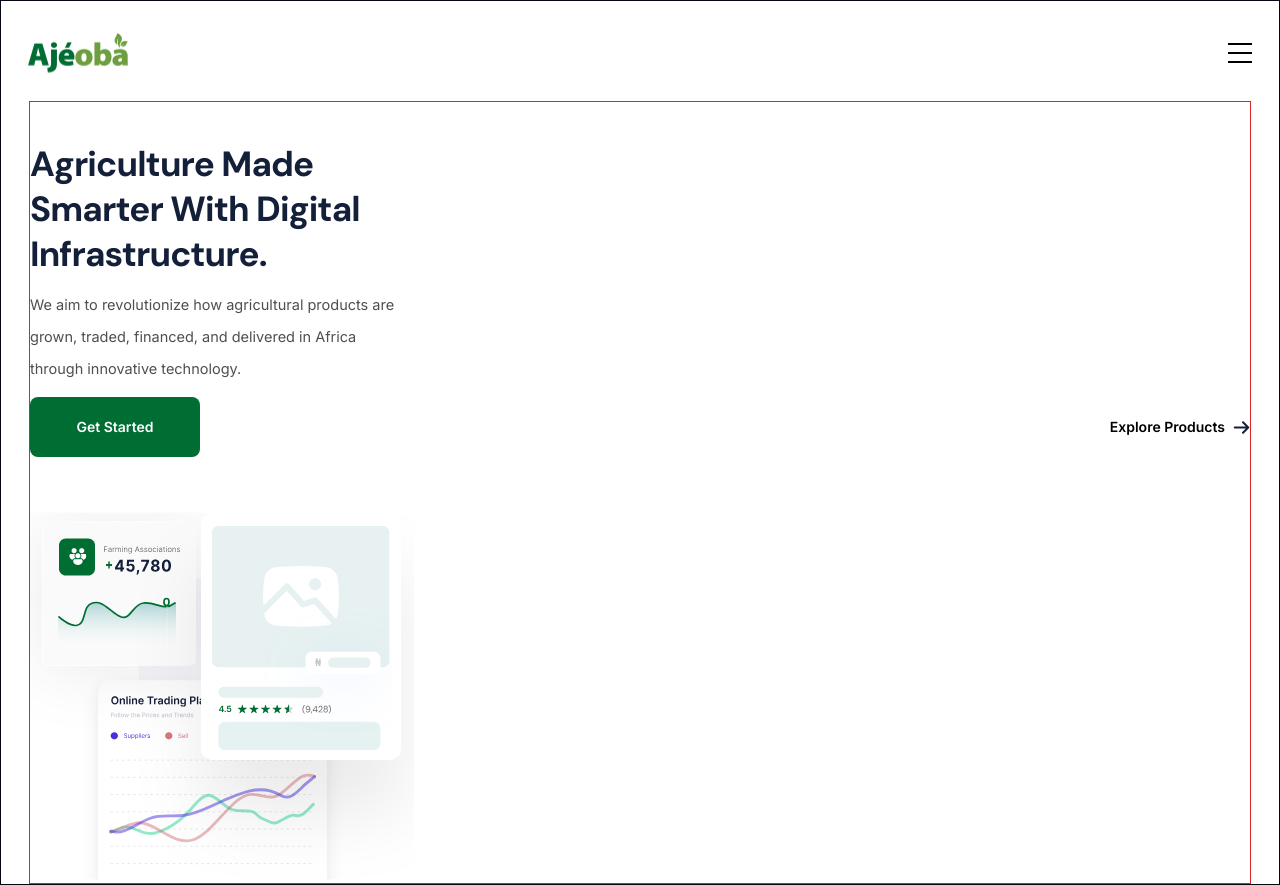
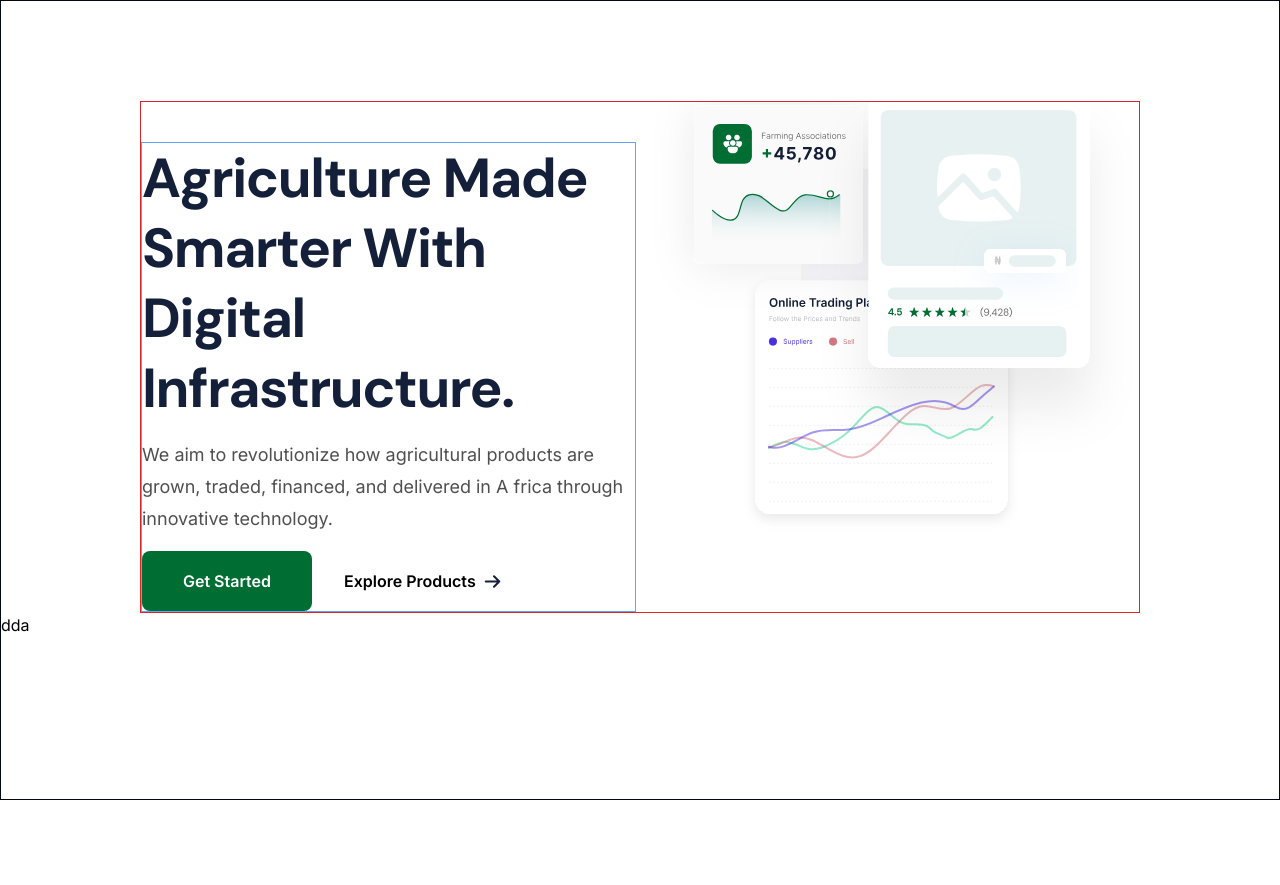
Before and after one commit to Abideen-program/agromarket, a Next.js app: page / in a window 1280 px wide. After the commit the page ends 800 px from the top, so only its background shows below. Built offline with nearby package versions, Linux system fonts and the light colour scheme.

Commit message:
desktop screen being created

```diff
--- /dev/null
+++ b/src/app/about/page.tsx
@@ -0,0 +1,9 @@
+import React from 'react'
+
+const AboutPAge = () => {
+  return (
+    <div>AboutPAge</div>
+  )
+}
+
+export default AboutPAge
--- a/src/app/layout.tsx
+++ b/src/app/layout.tsx
@@ -18,7 +18,7 @@ export default function RootLayout({
   return (
     <html lang="en">
       <body className={inter.className}>
-        <div>
+        <div className="flex flex-col">
           <Header />
           {children}
         </div>
--- a/src/app/page.tsx
+++ b/src/app/page.tsx
@@ -8,41 +8,42 @@ const Sans = DM_Sans({ subsets: ["latin"] });
 
 export default function Home() {
   return (
-    <div className="flex flex-col border border-gray-950 min-h-[100vh]">
-      {/* <Header /> */}
-
-      <div className="border border-red-600 mx-7 pt-10 flex flex-col gap-3 mt-[100px]">
-        <div className="sm:w-[381px] flex flex-col gap-3">
+    <div className="border border-gray-950 min-h-[100vh] flex flex-col">
+      <div className="border border-red-600 mx-7 md:mx-auto pt-10 flex md:flex-row flex-col gap-3 mt-[100px] md:w-[1000px]">
+        <div className="flex flex-col gap-3 md:gap-4 md:w-[584px] sm:w-[381px] border border-blue-400">
           <h2
-            className={`font-bold text-[#141F39] text-[25px] xs:text-[30px] sm:text-[35px] leading-9 xs:leading-10 sm:leading-[45px] text-left tracking-tight ${Sans.className}`}
+            className={`font-bold text-[#141F39] text-[25px] xs:text-[30px] sm:text-[35px] md:text-[55px] leading-9 xs:leading-10 sm:leading-[45px] md:leading-[70px] text-left tracking-tight overflow-hidden ${Sans.className}`}
           >
             Agriculture Made Smarter With Digital Infrastructure.
           </h2>
 
           <p
-            className={`text-[#4F4F4F] text-[13px] sm:text-[14.5px] sm:w-[98%] text-left leading-6 sm:leading-8 ${inter.className}`}
+            className={`text-[#4F4F4F] text-[13px] sm:text-[14.5px] md:text-[18px] sm:w-[98%] text-left leading-6 sm:leading-8 ${inter.className}`}
           >
             We aim to revolutionize how agricultural products are grown, traded,
-            financed, and delivered in Africa through innovative technology.
+            financed, and delivered in A frica through innovative technology.
           </p>
-        </div>
 
-        <div className="flex items-center justify-between">
-          <button className="bg-[#006D33] rounded-lg w-[100px] h-[40px] xs:w-[150px] xs:h-[45px] sm:w-[170px] sm:h-[60px] text-white font-semibold flex items-center justify-center text-[13px] sm:text-sm">
+          <div className="flex items-center md:justify-start md:gap-8 gap-0 justify-between">
+            <button className="bg-[#006D33] rounded-lg w-[100px] h-[40px] xs:w-[150px] xs:h-[45px] sm:w-[170px] sm:h-[60px] text-white font-semibold flex items-center justify-center text-[13px] md:text-base sm:text-sm">
               Get Started
             </button>
             <div className="flex items-center justify-center gap-2 cursor-pointer">
-            <p className={`font-semibold text-[13px] sm:text-sm ${inter.className}`}>
+              <p
+                className={`font-semibold text-[13px] md:text-base sm:text-sm ${inter.className}`}
+              >
                 Explore Products
               </p>
               <Image src={iconImages.ArrowRight} alt="arrow" />
             </div>
           </div>
+        </div>
 
-        <div className="mt-6 sm:mt-10">
-          <Image src={iconImages.Hero} alt="hero" />
+        <div className="md:-mt-20 mt-6 sm:mt-5">
+          <Image src={iconImages.Hero} alt="hero" className="w-[580px]"/>
         </div>
       </div>
+      dda
     </div>
   );
 }
--- a/src/components/Header.tsx
+++ b/src/components/Header.tsx
@@ -27,7 +27,7 @@ const Header = () => {
 
   return (
     <div
-      className={`overflow-hidden fixed left-0 right-0 ${
+      className={`lg:hidden overflow-hidden fixed left-0 right-0 border border-red-400 ${
         showBackground ? "bg-zinc-200 bg-opacity-90 top-0 transition-all duration-150 ease-in" : "top-7"
       }`}
     >
```
Also changed, not shown: src/assets/icons/hero.svg. Lines whose indentation alone changed are shown as unchanged.
